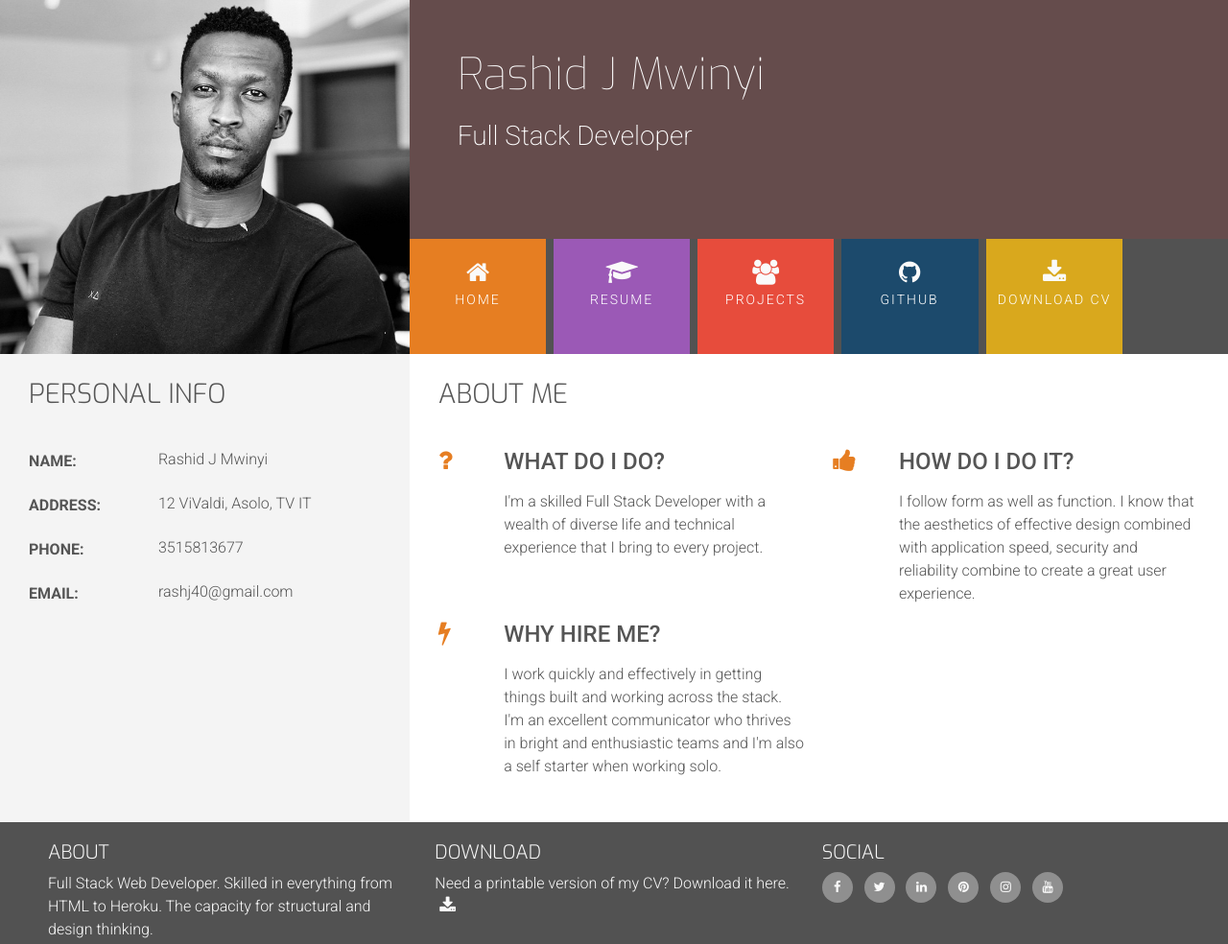
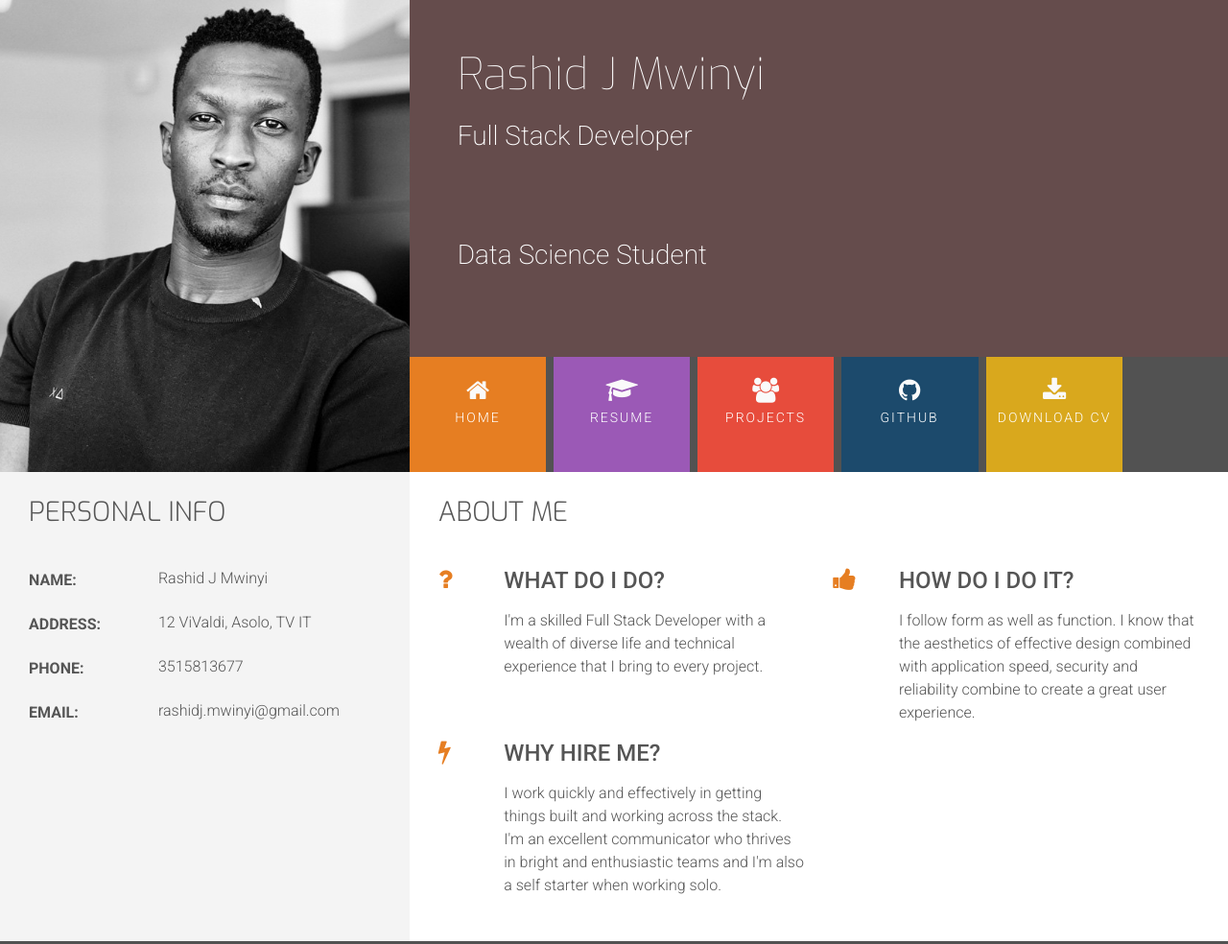
Before and after one commit to Code-m1ner/portfolio, a plain HTML site: page index.html in a window 1280 px wide. Shown: the top 984 px of the page at 96% size. Drawn offline with nearby package versions, Linux system fonts and the light colour scheme.

Commit message:
overall update on the pages

```diff
--- a/index.html
+++ b/index.html
@@ -19,6 +19,7 @@
                     <div class="col heading">
                         <h1 class="name">Rashid J Mwinyi</h1>
                         <h2 class="title"> Full Stack Developer</h2>
+                        <h2 class="title"> Data Science Student</h2>
                     </div>
                 </div>
                 <div class="row no-gutters">
@@ -102,7 +103,7 @@
                     </div>
                     <div class="value">
                         <p>
-                            rashj40@gmail.com
+                            rashidj.mwinyi@gmail.com
                         </p>
                     </div>
                 </div>
```
Also changed, not shown: contact.html (+1 -0 lines), projects.html (+1 -0 lines), resume.html (+2 -1 lines).
